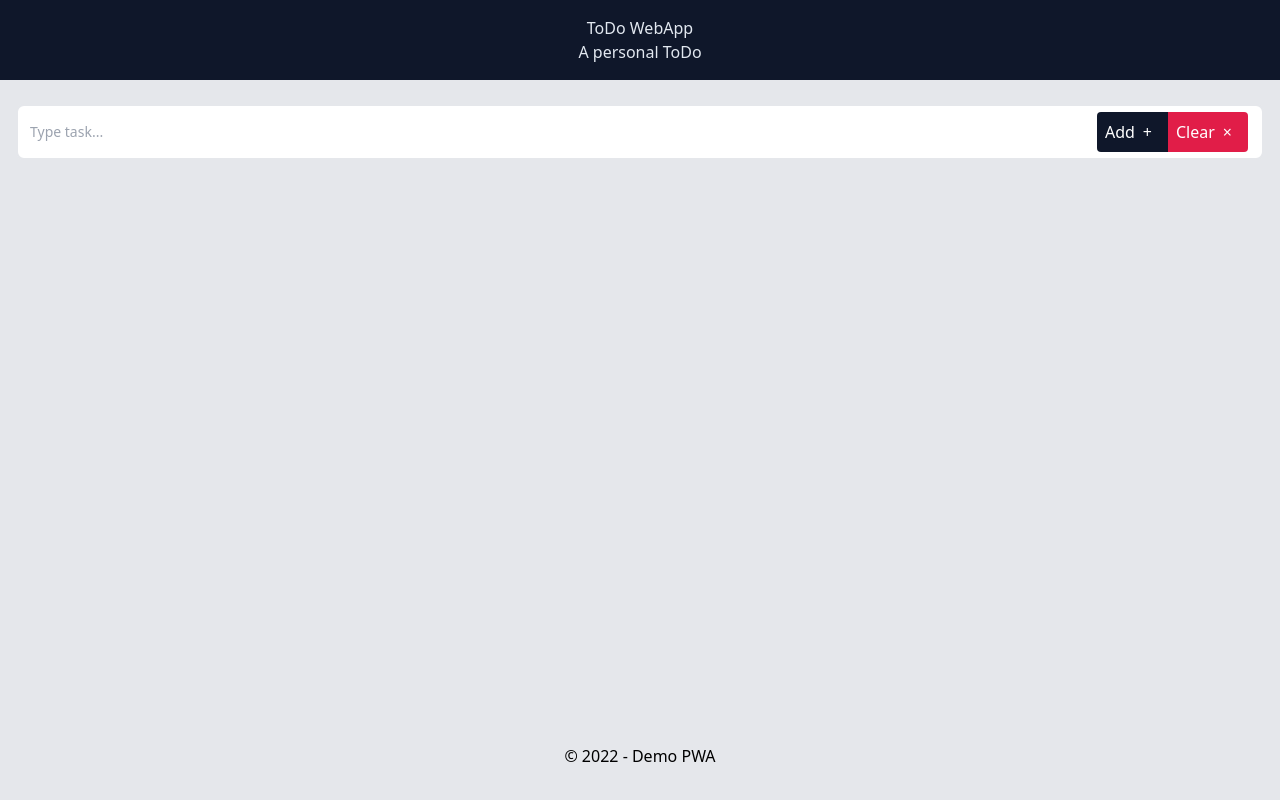
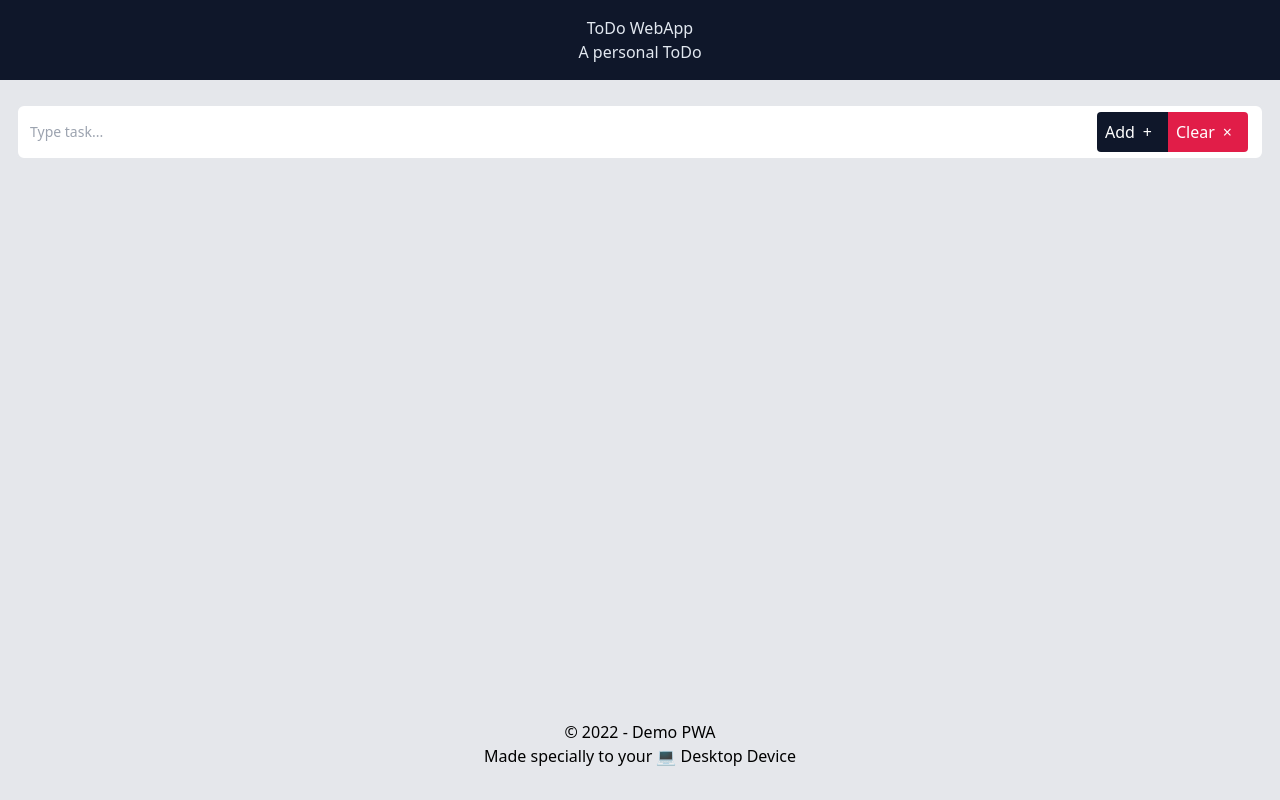
Before and after one commit to ozluuh/todo-demo-pwa, a React (Create React App) app: page / in a window 1280 px wide. Built offline with nearby package versions, Linux system fonts and the light colour scheme.

Commit message:
refact: add distinct view

```diff
--- a/src/App.jsx
+++ b/src/App.jsx
@@ -1,4 +1,5 @@
 import React, { useEffect, useState } from "react";
+import { BrowserView, MobileView } from "react-device-detect";
 import { v4 as uuid } from "uuid";
 import { index, store, clear } from "./api/database";
 
@@ -65,7 +66,7 @@ function App() {
       <header className="p-4 bg-slate-900 text-slate-200 mb-6">
         <div className="flex justify-center flex-col items-center">
           <h1>
-            ToDo <span className="hidden md:inline-block">Web</span>App
+            ToDo <BrowserView renderWithFragment>Web</BrowserView>App
           </h1>
           <p className="hidden md:block">A personal ToDo</p>
         </div>
@@ -175,8 +176,14 @@ function App() {
           </section>
         </main>
         {/* Footer */}
-        <footer className="p-8 flex justify-center">
+        <footer className="p-8 flex flex-col items-center justify-center">
           <p>&copy; 2022 - Demo PWA</p>
+          <p className="flex gap-x-1">
+            Made specially to your
+            <BrowserView>&#x1F4BB; Desktop</BrowserView>
+            <MobileView>&#x1F4F1; Mobile</MobileView>
+            Device
+          </p>
         </footer>
       </div>
     </div>
```
